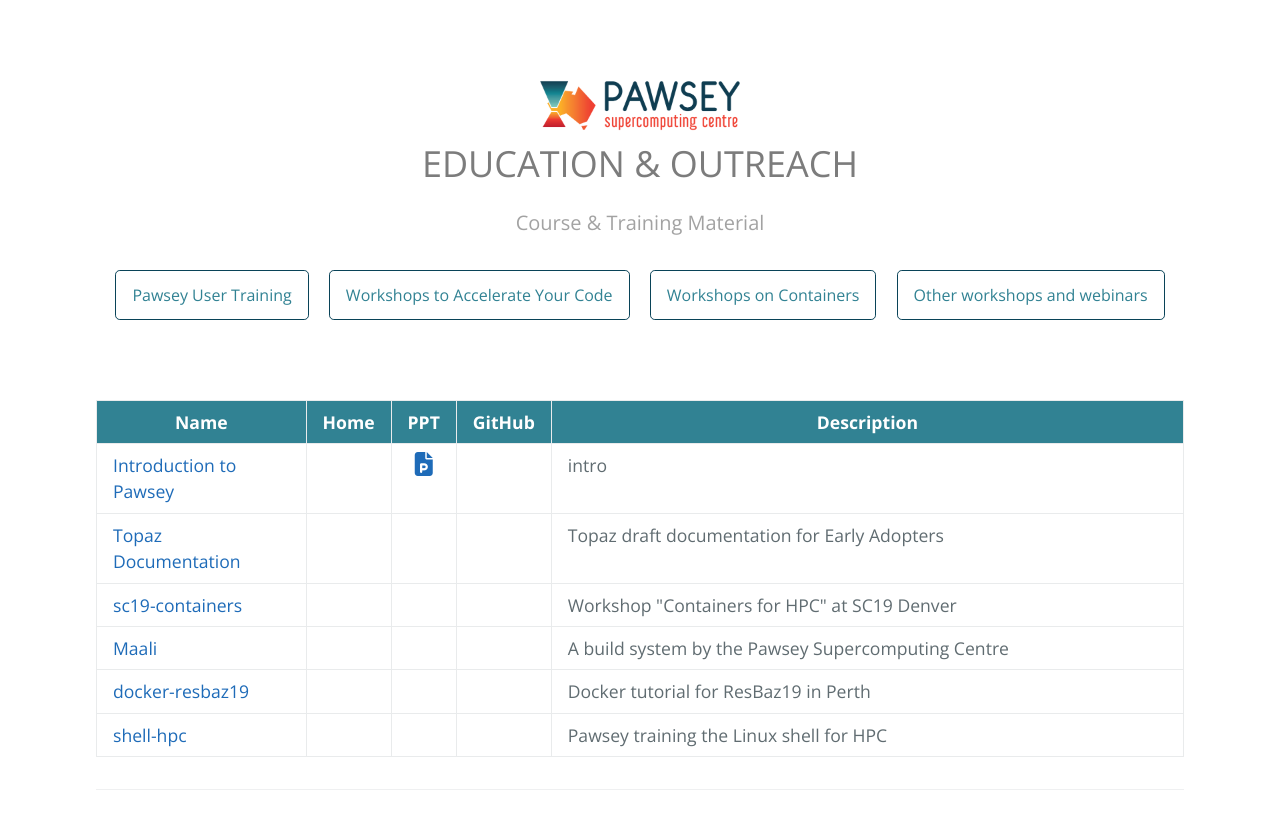
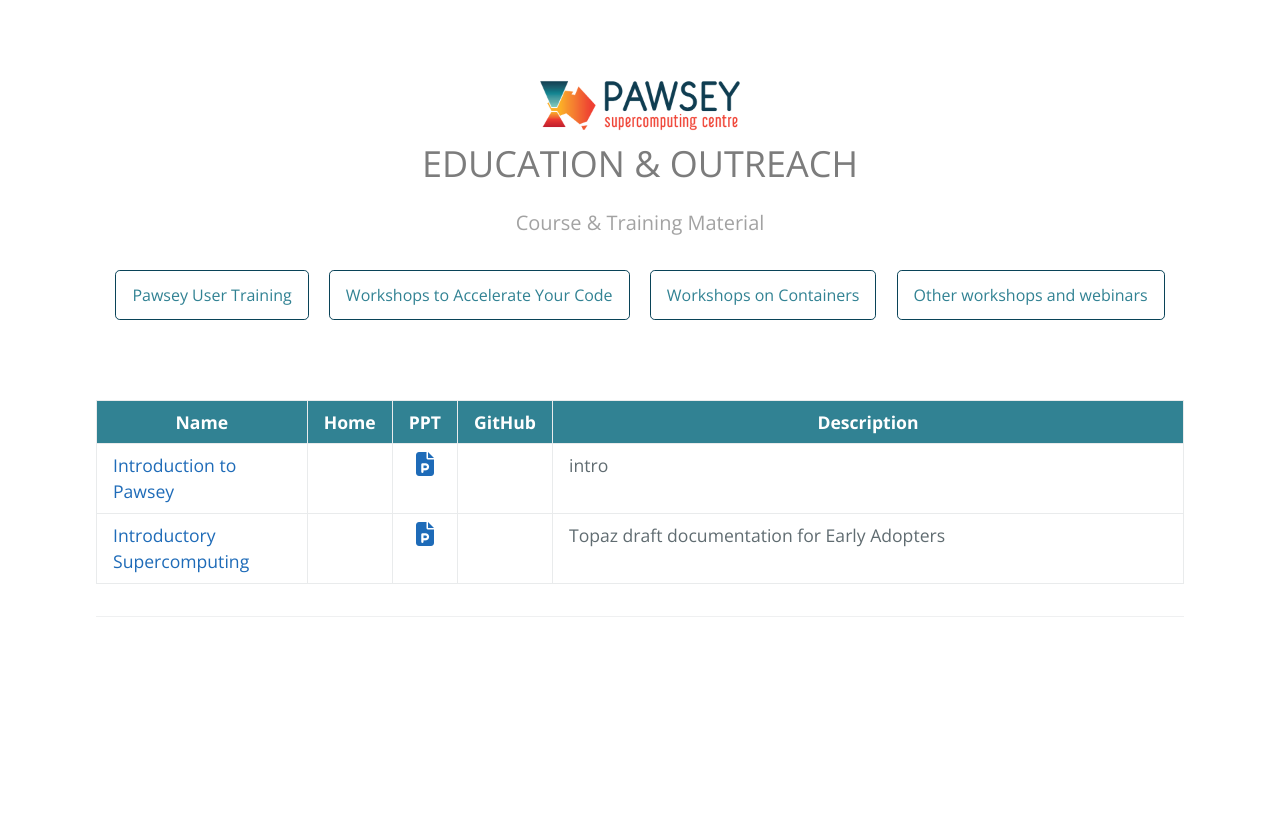
Before and after one commit to ratkinson0405/ratkinson0405.github.io, a Jekyll site: the page built from index.md, in a window 1280 px wide. Shown: the top 829 px of the page. Built offline with Jekyll 4.4.1, drawn with Linux system fonts in a browser that asks for light colours; nearby versions of some CDN libraries; our own code applies the rules of GitHub Pages for plain Markdown files; the repository's description, which GitHub fills in, is left out.

Commit message:
Update links.yml

```diff
--- a/_data/links.yml
+++ b/_data/links.yml
@@ -4,38 +4,9 @@ links:
   description: intro
   pageid: training.md
   ppt: https://support.pawsey.org.au/documentation/download/attachments/2162899/Introduction%20to%20Pawsey.pdf?api=v2
-- title: Topaz Documentation
+- title: Introductory Supercomputing
   url: https://github.com/PawseySC/topaz-documentation
   description: Topaz draft documentation for Early Adopters
   pageid: training.md
-  ppt:
-- title: sc19-containers
-  url: https://pawseysc.github.io/sc19-containers
-  description: Workshop "Containers for HPC" at SC19 Denver
-  pageid: training.md
-  ppt:
-- title: Maali
-  url: https://github.com/PawseySC/maali
-  description: A build system by the Pawsey Supercomputing Centre
-  pageid: training.md
-  ppt:
-- title: Maali Cygnet
-  url:  https://github.com/PawseySC/maali-cygnet
-  description: Cygnet (build) files for Pawsey Supercomputing Centre using maali
-  pageid: code.md
-  ppt:
-- title: docker-resbaz19
-  url: https://github.com/PawseySC/docker-resbaz19
-  description: Docker tutorial for ResBaz19 in Perth
-  pageid: training.md
-  ppt:
-- title: Container Workflows
-  url: https://pawseysc.github.io/container-workflows
-  description: Pawsey Training containers in HPC and Cloud
-  pageid: code.md
-  ppt:
-- title: shell-hpc
-  url: https://pawseysc.github.io/shell-hpc
-  description: Pawsey training the Linux shell for HPC
-  pageid: training.md
-  ppt:
+  ppt: https://support.pawsey.org.au/documentation/download/attachments/2162899/Introductory%20Supercomputing.pdf?api=v2
+  git: https://github.com/PawseySupercomputing/Introductory-Supercomputing
```
